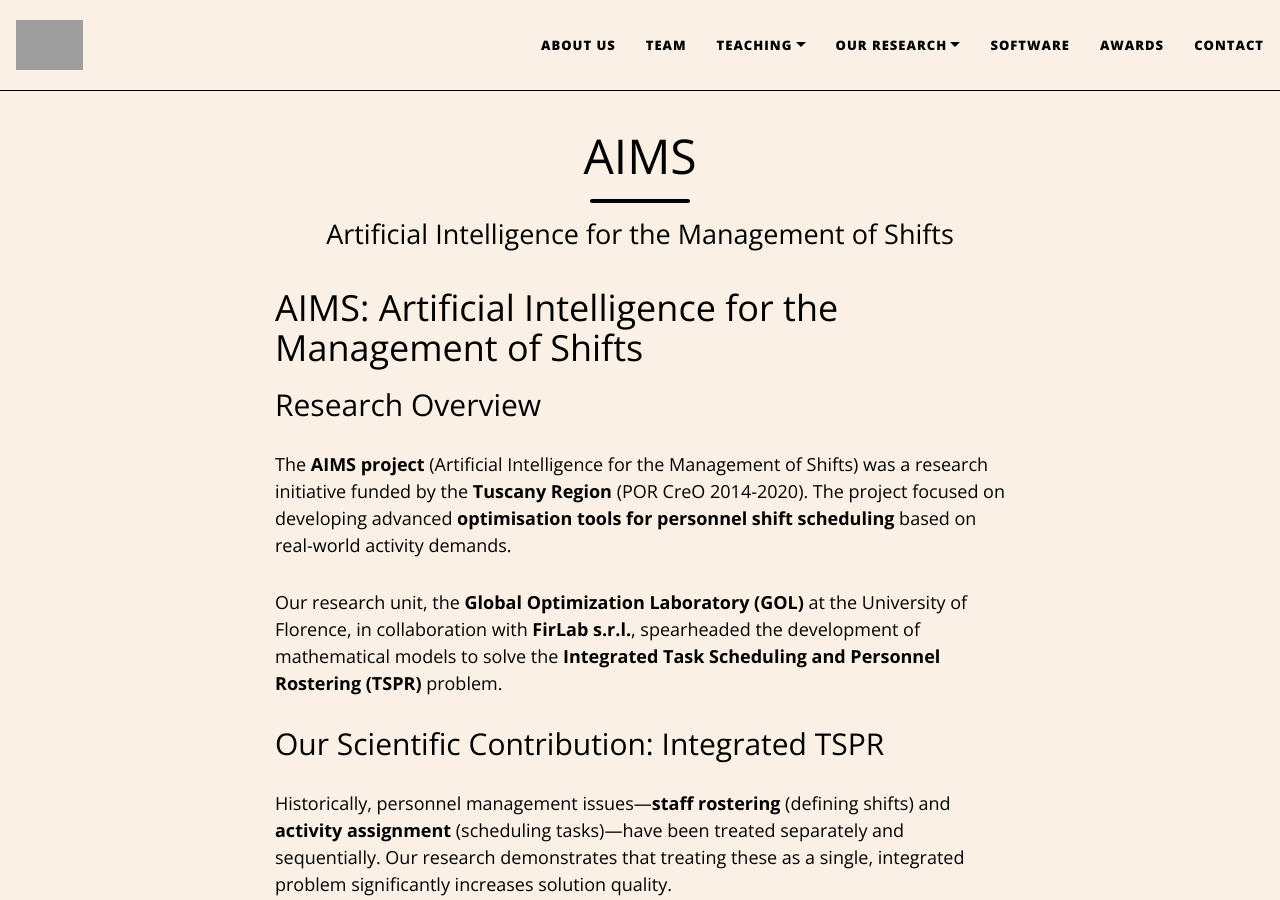
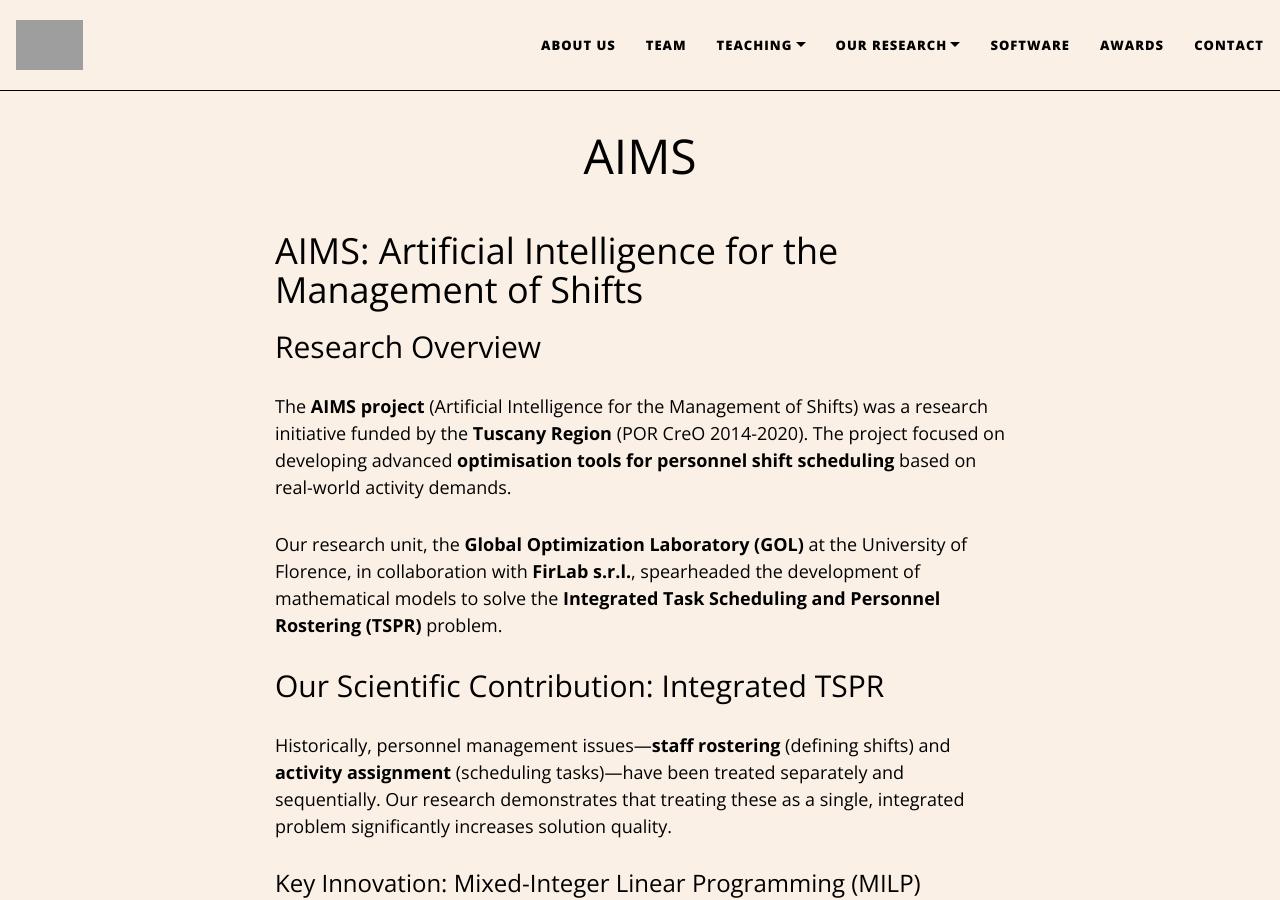
Before and after one commit to GOL-UniFI/GOL-UniFI.github.io, a Jekyll site: the page built from pages/projects/aims.md, in a window 1280 px wide and 900 px high. Built offline with Jekyll 4.4.1, drawn with Linux system fonts in a browser that asks for light colours; nearby versions of some CDN libraries; grey boxes are pictures that could not be loaded.

Commit message:
Pages fix

```diff
--- a/pages/projects/aims.md
+++ b/pages/projects/aims.md
@@ -1,7 +1,7 @@
 ---
 layout: page
 title: AIMS
-subtitle: Artificial Intelligence for the Management of Shifts
+permalink: /pages/projects/aims/
 ---
 
 
```
